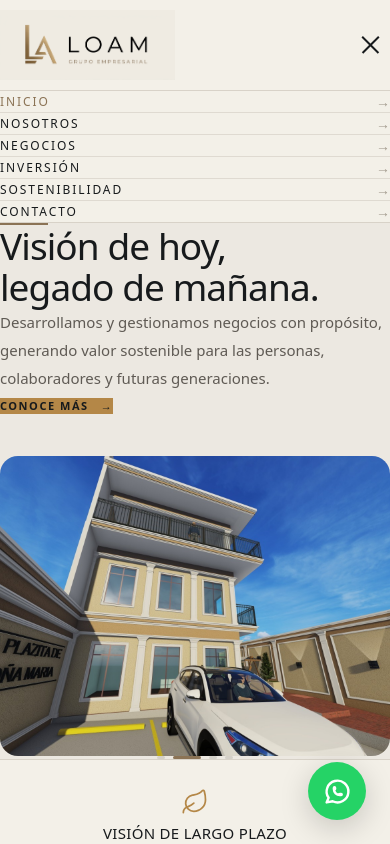
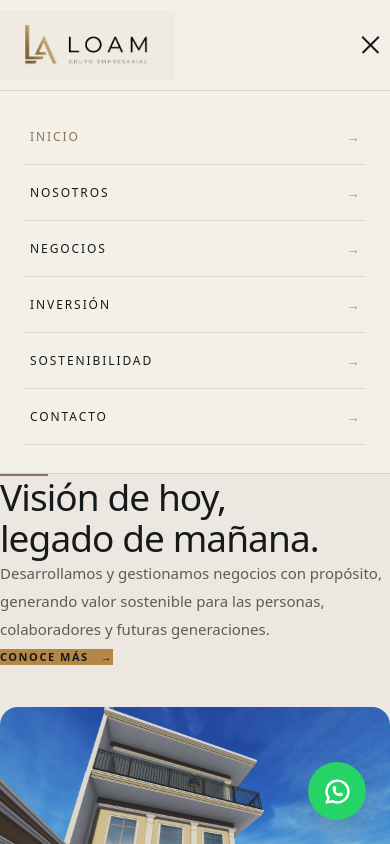
Before and after one commit to Grupo-Loam/grupo-loam, a Next.js app: page / in a window 390 px wide. Both pictures are taken after a click on the button "Abrir menú". Shown: the top 844 px of the page. Built offline with nearby package versions, Linux system fonts and the light colour scheme.

Commit message:
Ajuste navbar del menu burger

```diff
--- a/src/components/layout/Navbar.tsx
+++ b/src/components/layout/Navbar.tsx
@@ -32,7 +32,7 @@ export default function Navbar() {
 
   return (
     <header className="sticky top-0 z-50 w-full border-b border-[var(--color-border)] bg-[var(--bg-primary)]/95 backdrop-blur-md">
-      {/* CONTENEDOR */}
+      {/* CONTENEDOR PRINCIPAL */}
       <div className="mx-auto flex h-[90px] w-full max-w-[1920px] items-center justify-between px-6 sm:px-8 md:h-[98px] lg:px-12 xl:px-16 2xl:px-24">
         {/* LOGO */}
         <Link
@@ -105,12 +105,20 @@ export default function Navbar() {
       <div
         className={`overflow-hidden bg-[var(--bg-primary)] transition-all duration-500 lg:hidden ${
           open
-            ? "max-h-[650px] border-t border-[var(--color-border)] opacity-100"
+            ? "max-h-[700px] border-t border-[var(--color-border)] opacity-100"
             : "max-h-0 opacity-0"
         }`}
       >
-        <nav className="w-full px-6 pb-8 pt-5 sm:px-8 sm:pb-10 sm:pt-6">
-          <div className="mx-auto flex w-full max-w-[520px] flex-col">
+        <nav
+          className="w-full"
+          style={{
+            paddingLeft: "24px",
+            paddingRight: "24px",
+            paddingTop: "18px",
+            paddingBottom: "28px",
+          }}
+        >
+          <div className="mx-auto w-full max-w-[520px]">
             {links.map((link) => {
               const active = isActive(link.href);
 
@@ -119,7 +127,13 @@ export default function Navbar() {
                   key={link.name}
                   href={link.href}
                   onClick={() => setOpen(false)}
-                  className="group flex items-center justify-between border-b border-[var(--color-border)]/70 px-1 py-[17px] last:border-0 sm:py-[18px]"
+                  className="group flex w-full items-center justify-between border-b border-[var(--color-border)]/70"
+                  style={{
+                    paddingTop: "17px",
+                    paddingBottom: "17px",
+                    paddingLeft: "6px",
+                    paddingRight: "6px",
+                  }}
                 >
                   <span
                     className={`text-[12px] font-medium uppercase tracking-[0.16em] ${
```
